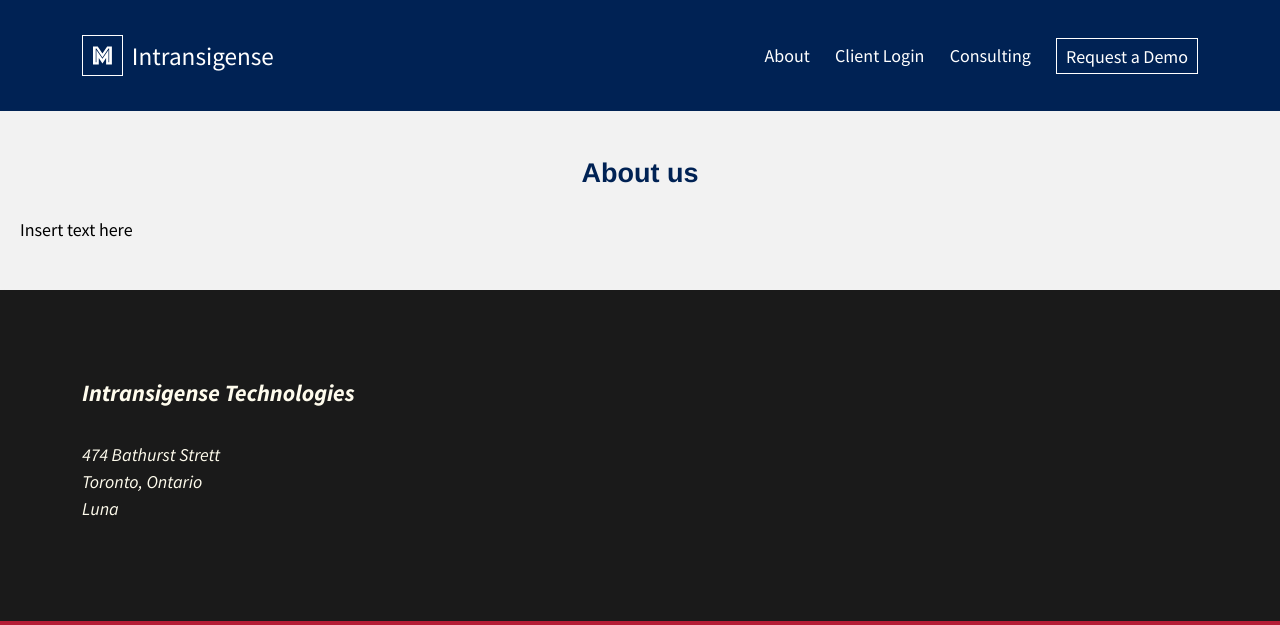
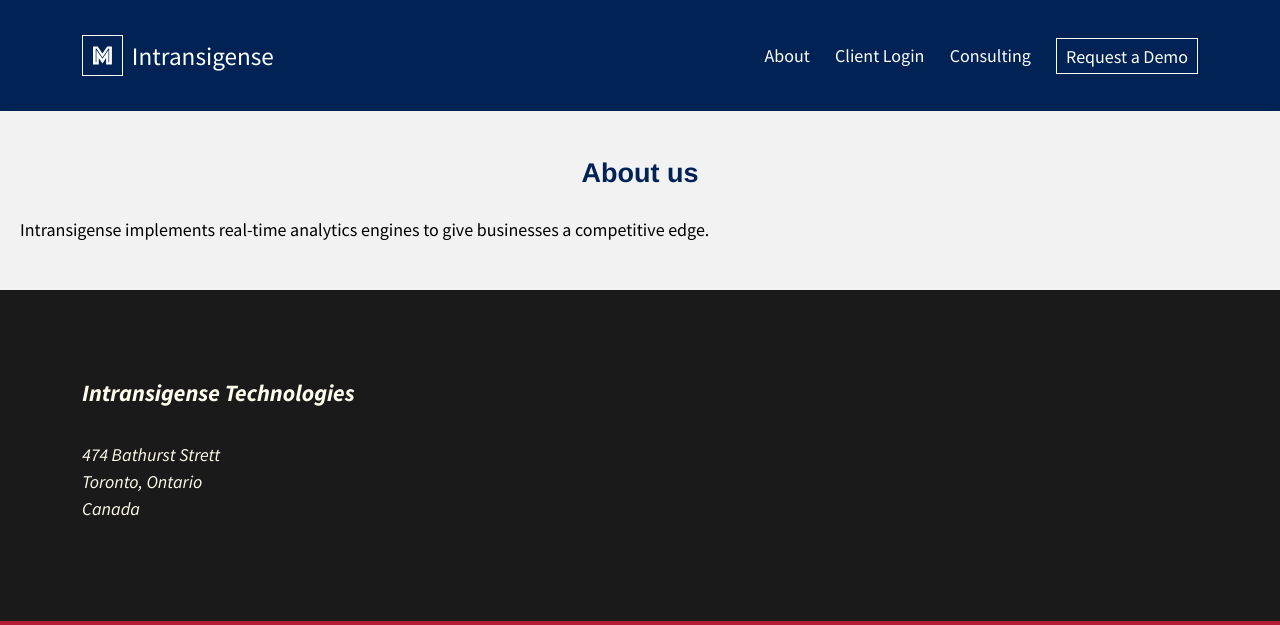
Before and after one commit to MarcusScalice/MarcusScalice.github.io, a plain HTML site: page page/about.html in a window 1280 px wide. Shown: the top 625 px of the page. Drawn offline with Linux system fonts and the light colour scheme; files that its build step writes are made by us from their sources.

Commit message:
Add files via upload
Address - Text

```diff
--- a/page/about.html
+++ b/page/about.html
@@ -52,7 +52,7 @@
             <div class="container">
                 <h2 class="demo">About us</h2>
                 <div>
-                  <p>Insert text here</p>
+                  <p>Intransigense implements real-time analytics engines to give businesses a competitive edge.</p>
                 </div>
             </div>
 
@@ -84,7 +84,7 @@
                         <p>
                             474 Bathurst Strett<br>
                             Toronto, Ontario<br>
-                            Luna
+                            Canada
                         </p>
                     </address>
                 </div>
```
Also changed, not shown: index.html (+1 -1 lines), page/consulting.html (+2 -2 lines), page/request_demo.html (+1 -1 lines), page/thank-you.html (+1 -1 lines).
